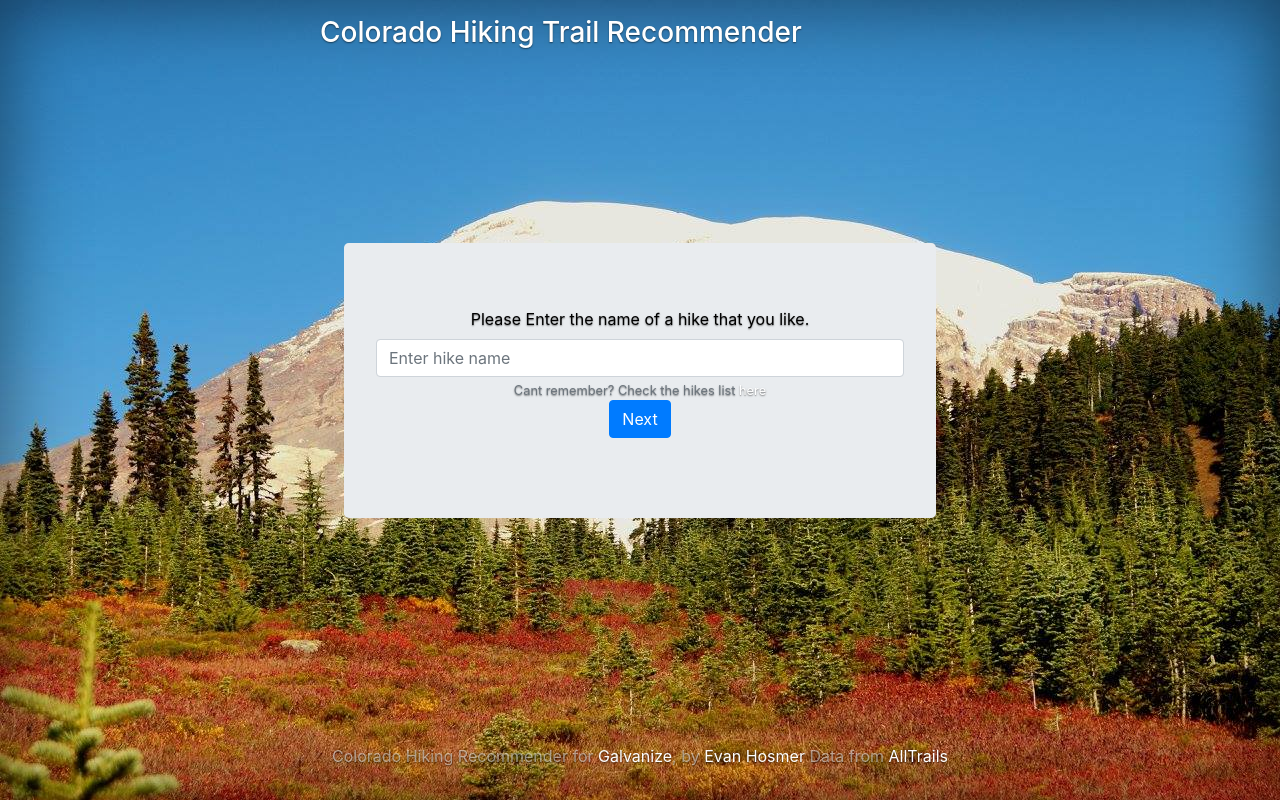
After one commit to evanhosmer/Colorado-Hiking-Recommender, a Flask app: page /submit in a window 1280 px wide. The commit adds this page. Run offline with Flask 2, Linux system fonts and the light colour scheme; parts of the project's set-up code (start-up, migrations or seed data) failed here and were passed over; some libraries are stand-ins or nearby versions.

Commit message:
app work

```diff
--- a/web_app/app.py
+++ b/web_app/app.py
@@ -3,20 +3,100 @@ import pickle
 import pandas as pd
 import numpy as np
 from flask import Flask, render_template
+from sklearn.preprocessing import StandardScaler
+from kmodes import kmodes
+from kmodes import kprototypes
+import prince
+from scipy.spatial.distance import cosine
+from sklearn.metrics.pairwise import cosine_similarity
+from sklearn.metrics.pairwise import euclidean_distances
+from scipy.spatial import distance
+from scipy.spatial.distance import cdist
+import pdb
 
-app = Flask(__name__)
+with open('../data/links', 'rb') as f:
+    links = pickle.load(f)
 
+app = Flask(__name__, static_url_path='/static')
 
+def get_data():
+    merged = pd.read_csv('../data/merged.csv')
+    meta = merged[['Name', 'location', 'stars']]
+    df = pd.read_csv('../data/famd.csv')
+    df2 = pd.concat([meta,df], axis = 1)
 
+    return df2
 
+def filter_df(df, location, difficulty, distance, stars):
+
+    loc = df[df['location'] == location]
+    dif = loc[loc['Difficulty'] == difficulty]
+    dist = dif[dif['Distance'] < distance]
+    sta = dist[dist['stars'] > stars]
+    mms = StandardScaler()
+    sta[['Distance','elevation_gain']] = mms.fit_transform(sta[['Distance','elevation_gain']])
+    index_name = sta['Name'].values
+    sta = sta.drop(['Name','location','stars'], axis = 1)
+
+    return sta, list(sta.index), index_name
+
+def dim_reduct(df):
+    famd = prince.FAMD(n_components=10, n_iter=10, copy=True, engine='auto',random_state=42)
+    famd = famd.fit(df)
+    print(sum(famd.explained_inertia_))
+    dim_red = famd.row_coordinates(df)
+
+    return dim_red
+
+def recom(hike_idx, df, index_name, df_index, n=5):
+    hike = df.iloc[hike_idx].values.reshape(1,10)
+    cs = cosine_similarity(hike, df.loc[df_index].values)
+    # cs = cosine_similarity(X, y).mean(axis=1)
+    rec_index = np.argsort(cs)[0][-6:][::-1][1:]
+    recommendations = []
+    for rec in rec_index:
+        recommendations.append(index_name[rec])
+    return recommendations
 
 @app.route('/')
 def index():
-    return render_template('index.hmtl')
+    return render_template('index1.html')
+
+@app.route('/submit', methods=['POST','GET'])
+def submit():
+    return render_template('index2.html')
+
+@app.route('/pref', methods=['GET', 'POST'])
+def pref():
+    hike = str(request.form['hike_input'])
+    return render_template('index3.html', hike=hike)
+
+@app.route('/recommend', methods=['GET', 'POST'])
+def recommend():
+    hike = str(request.form['hike_input'])
+    location = str(request.form['location_input'])
+    difficulty = str(request.form['difficulty_input'])
+    distance = int(request.form['distance_input'])
+    stars = int(request.form['stars_input'])
+
+    merged = pd.read_csv('../data/merged.csv')
+    df_famd = pd.read_csv('../data/famd.csv')
+    index_name_int = merged['Name'].values
+    for idx, name in enumerate(index_name_int):
+        if name == hike:
+            hike_idx = idx
+    df = get_data()
+    dim_red = dim_reduct(df_famd)
+    df2, index, index_name = filter_df(df, location, difficulty, distance, stars)
+    recommendations = recom(hike_idx, dim_red, index_name, index, n=5)
+    ind = df[df['Name'].isin(recommendations)]
+    indices = list(ind.index)
+    hiking_links = links[indices]
 
 
+    string = '<h3>Your recommendations are {}</h3>'.format(recommendations)
 
-
+    return string
 
 if __name__ == '__main__':
-    app.run(host='0.0.0.0', port=8080, threaded=True, debug=False)
+    app.run(host='0.0.0.0', port=8080, threaded=True, debug=True)
--- /dev/null
+++ b/web_app/templates/index2.html
@@ -0,0 +1,65 @@
+<!doctype html>
+<html lang="en">
+  <head>
+    <meta charset="utf-8">
+    <meta name="viewport" content="width=device-width, initial-scale=1, shrink-to-fit=no">
+    <meta name="description" content="">
+    <meta name="author" content="">
+    <link rel="icon" href="../../../../favicon.ico">
+
+    <title>Submit Data</title>
+
+    <!-- Bootstrap core CSS -->
+    <link rel="stylesheet" href="https://stackpath.bootstrapcdn.com/bootstrap/4.1.3/css/bootstrap.min.css" integrity="sha384-MCw98/SFnGE8fJT3GXwEOngsV7Zt27NXFoaoApmYm81iuXoPkFOJwJ8ERdknLPMO" crossorigin="anonymous">
+
+    <!-- Custom styles for this template -->
+    <link href="/static/css/cover.css" rel="stylesheet">
+  </head>
+
+  <body class="text-center" background = 'static/hiking.jpg'>
+
+    <div class="cover-container d-flex w-100 h-100 p-3 mx-auto flex-column">
+      <header class="masthead mb-auto">
+        <div class="inner">
+          <h3 class="masthead-brand">Colorado Hiking Trail Recommender</h3>
+          <!-- <nav class="nav nav-masthead justify-content-center">
+            <a class="nav-link active" href="#">Home</a>
+            <a class="nav-link" href="#">Features</a>
+            <a class="nav-link" href="#">Contact</a>
+          </nav> -->
+        </div>
+      </header>
+
+      <main role="main" class="inner cover">
+        <div class="jumbotron">
+            <div class="form-group">
+              <form action="/pref" method="POST" >
+                <label for="InputHike"><font color = 'black'>Please Enter the name of a hike that you like.</font></label>
+                <input name="hike_input" type= "text" class="form-control" id="InputHike" aria-describedby="hikeHelp" placeholder="Enter hike name">
+                <small id="hikeHelp" class="form-text text-muted">Cant remember? Check the hikes list <a href="https://www.alltrails.com/us/colorado">here</a> </small>
+                <button type="submit" class="btn btn-primary">Next</button>
+              </form>
+            </div>
+        </div>
+      </main>
+
+      <footer class="mastfoot mt-auto">
+        <div class="inner">
+          <p>Colorado Hiking Recommender for <a href="https://www.galvanize.com/denver-platte/campus">Galvanize</a>, by <a href="https://github.com/evanhosmer">Evan Hosmer</a> Data from <a href="https://www.alltrails.com/us/colorado"> AllTrails</p>
+        </div>
+      </footer>
+    </div>
+
+
+    <!-- Bootstrap core JavaScript
+    ================================================== -->
+    <!-- Placed at the end of the document so the pages load faster -->
+    <!-- <script src="https://code.jquery.com/jquery-3.3.1.slim.min.js" integrity="sha384-q8i/X+965DzO0rT7abK41JStQIAqVgRVzpbzo5smXKp4YfRvH+8abtTE1Pi6jizo" crossorigin="anonymous"></script>
+    <script>window.jQuery || document.write('<script src="../../assets/js/vendor/jquery-slim.min.js"><\/script>')</script>
+    <script src="../../assets/js/vendor/popper.min.js"></script>
+    <script src="../../dist/js/bootstrap.min.js"></script> -->
+    <script src="https://code.jquery.com/jquery-3.3.1.slim.min.js" integrity="sha384-q8i/X+965DzO0rT7abK41JStQIAqVgRVzpbzo5smXKp4YfRvH+8abtTE1Pi6jizo" crossorigin="anonymous"></script>
+    <script src="https://cdnjs.cloudflare.com/ajax/libs/popper.js/1.14.3/umd/popper.min.js" integrity="sha384-ZMP7rVo3mIykV+2+9J3UJ46jBk0WLaUAdn689aCwoqbBJiSnjAK/l8WvCWPIPm49" crossorigin="anonymous"></script>
+    <script src="https://stackpath.bootstrapcdn.com/bootstrap/4.1.3/js/bootstrap.min.js" integrity="sha384-ChfqqxuZUCnJSK3+MXmPNIyE6ZbWh2IMqE241rYiqJxyMiZ6OW/JmZQ5stwEULTy" crossorigin="anonymous"></script>
+  </body>
+</html>
```
Also changed, not shown: src/cosine_sims.py (+12 -7 lines), web_app/static/css/dashboard.css (+10 -0 lines), web_app/templates/index.html (deleted, +0 -57 lines), web_app/templates/index1.html (added, +68 -0 lines), web_app/templates/index3.html (added, +74 -0 lines), web_app/static/hiking.jpg (added), 5 other files.
